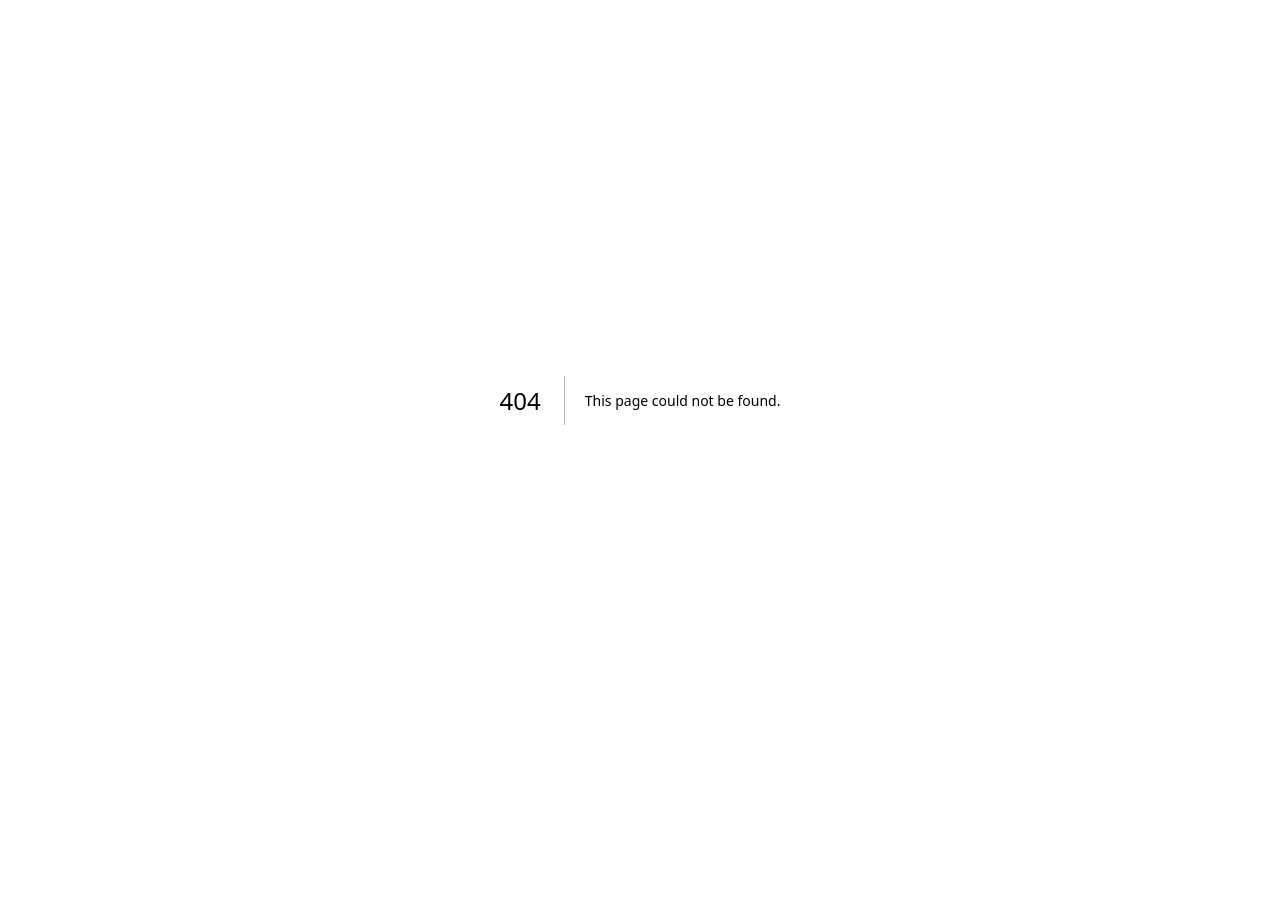
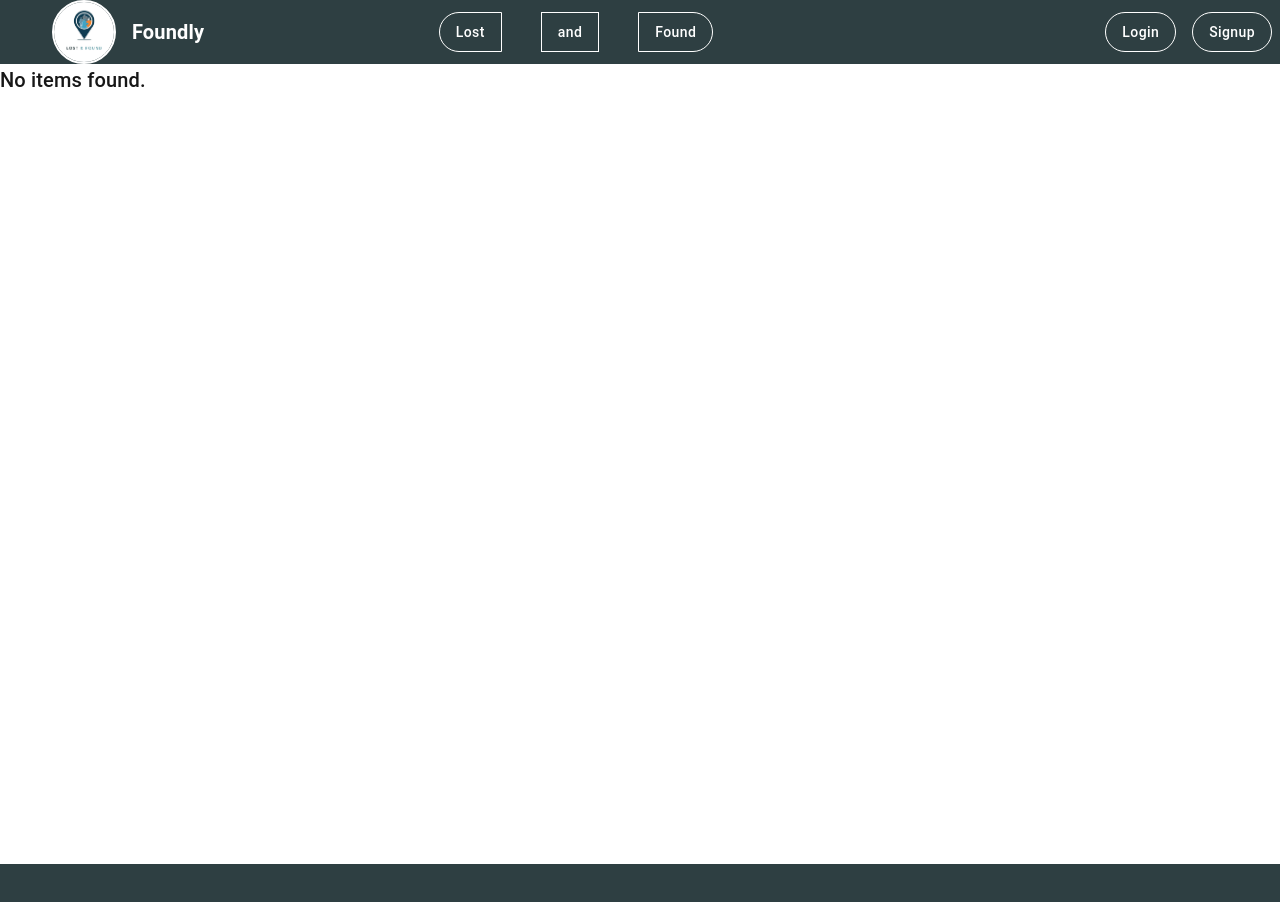
Before and after one commit to GetontoMoses/lost-and-found, a Next.js app: page /search in a window 1280 px wide. Before the commit this address had no page. Shown: the top 902 px of the page. Before the commit the page ends 800 px from the top, so only its background shows below. Built offline with nearby package versions, Linux system fonts and the light colour scheme.

Commit message:
feat: implementing search page

```diff
--- a/app/(pages)/components/navbar.tsx
+++ b/app/(pages)/components/navbar.tsx
@@ -96,7 +96,7 @@ export default function Navbar() {
               gap: "2rem", // spacing between buttons
             }}
           >
-            <CustomButton href="/search">Lost </CustomButton>
+            <CustomButton href="/found">Lost </CustomButton>
             <CustomButton href="/dashboard">and</CustomButton>
             <CustomButton href="/found">Found</CustomButton>
           </ButtonGroup>
--- a/app/(pages)/found/page.tsx
+++ b/app/(pages)/found/page.tsx
@@ -1,26 +1,36 @@
 "use client";
-import { useState } from "react";
+import { useState, useEffect } from "react";
+import { usePathname, useSearchParams } from "next/navigation";
 import Box from "@mui/material/Box";
 import Button from "@mui/material/Button";
 import TextField from "@mui/material/TextField";
 
 export default function Found() {
   const [searchQuery, setSearchQuery] = useState("");
+  const [isMounted, setIsMounted] = useState(false);
+
+  useEffect(() => {
+    setIsMounted(true); // Set to true after component has mounted
+  }, []);
 
   const handleSearch = async () => {
     try {
-      const response = await fetch(`/api/search`, {
-        method: "POST",
-        headers: { "Content-Type": "application/json" },
-        body: JSON.stringify({ query: searchQuery }),
+      const response = await fetch(`/api/items/search?search=${searchQuery}`, {
+        method: "GET",
       });
       const data = await response.json();
-      console.log("Search Results:", data); // Handle the results here
+      if (data.items) {
+        window.location.href = `/search?items=${JSON.stringify(data.items)}`;
+      } else {
+        console.log("No items found");
+      }
     } catch (error) {
       console.error("Error searching items:", error);
     }
   };
-
+  if (!isMounted) {
+    return null;
+  }
   return (
     <Box
       sx={{
--- /dev/null
+++ b/app/(pages)/search/page.tsx
@@ -0,0 +1,96 @@
+"use client";
+
+import React, { useEffect, useState } from "react";
+import {
+  Box,
+  Button,
+  Grid,
+  Card,
+  CardContent,
+  Typography,
+} from "@mui/material";
+
+interface Item {
+  _id: string;
+  name: string;
+  description: string;
+  location: string;
+  imageUrl?: string;
+  dateLost?: string;
+}
+
+const SearchResults: React.FC = () => {
+  const [items, setItems] = useState<Item[]>([]);
+  const [page, setPage] = useState(0);
+  const itemsPerPage = 6;
+
+  // Parse items from the query string
+  useEffect(() => {
+    const query = new URLSearchParams(window.location.search);
+    const itemsParam = query.get("items");
+
+    if (itemsParam) {
+      try {
+        const parsedItems: Item[] = JSON.parse(decodeURIComponent(itemsParam));
+        setItems(parsedItems);
+      } catch (error) {
+        console.error("Failed to parse items:", error);
+      }
+    }
+  }, []);
+
+  const handleLoadMore = () => setPage((prevPage) => prevPage + 1);
+
+  const paginatedItems = items.slice(0, (page + 1) * itemsPerPage);
+
+  return (
+    <Box>
+      {items.length === 0 ? (
+        <Typography variant="h6" align="center">
+          No items found.
+        </Typography>
+      ) : (
+        <>
+          <Grid container spacing={2}>
+            {paginatedItems.map((item) => (
+              <Grid item xs={12} sm={6} md={4} key={item._id}>
+                <Card>
+                  {item.imageUrl && (
+                    <img
+                      src={item.imageUrl}
+                      alt={item.name}
+                      style={{
+                        width: "100%",
+                        height: "200px",
+                        objectFit: "cover",
+                      }}
+                    />
+                  )}
+                  <CardContent>
+                    <Typography variant="h6">{item.name}</Typography>
+                    <Typography variant="body2">{item.description}</Typography>
+                    <Typography variant="caption">{item.location}</Typography>
+                    {item.dateLost && (
+                      <Typography variant="caption" display="block">
+                        Lost on: {new Date(item.dateLost).toLocaleDateString()}
+                      </Typography>
+                    )}
+                  </CardContent>
+                </Card>
+              </Grid>
+            ))}
+          </Grid>
+          {paginatedItems.length < items.length && (
+            <Box textAlign="center" marginTop={2}>
+              <Button variant="contained" onClick={handleLoadMore}>
+                Load More
+              </Button>
+            </Box>
+          )}
+        </>
+      )}
+    </Box>
+  );
+};
+
+export default SearchResults;
```
